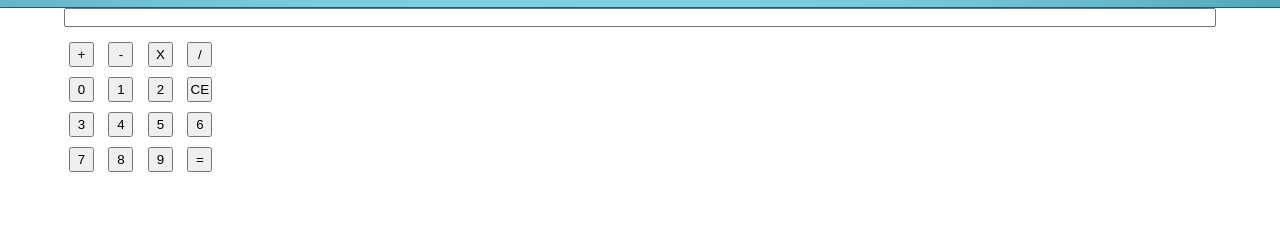
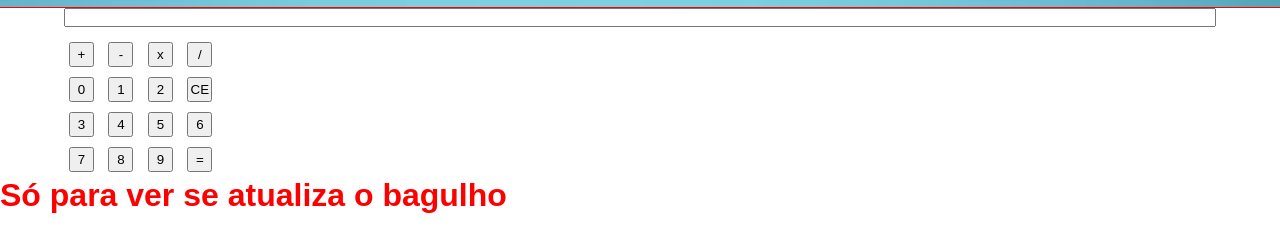
Before and after one commit to matessilva/matessilva.github.io, a plain HTML site: page index.html in a window 1280 px wide. Shown: the part 93-344 px from the top of the page. Drawn offline with Linux system fonts and the light colour scheme; a web font is replaced by a local one.

Commit message:
Test efetuado

```diff
--- a/index.html
+++ b/index.html
@@ -58,7 +58,7 @@
             <div class="linha1">
                 <button type="submit" data-js="btnF" value="+">+</button>
                 <button type="submit" data-js="btnF" value="-">-</button>
-                <button type="submit" data-js="btnF" value="*">X</button>
+                <button type="submit" data-js="btnF" value="x">x</button>
                 <button type="submit" data-js="btnF" value="/">/</button>
             </div>
             <div class="linha2">
@@ -82,6 +82,7 @@
             </div>
         </div>
     </div>
+    <h1 style="color:red;">Só para ver se atualiza o bagulho</h1>
     <!--  // EXERCICIOS AULA 21
 
     <div class="container">
```
